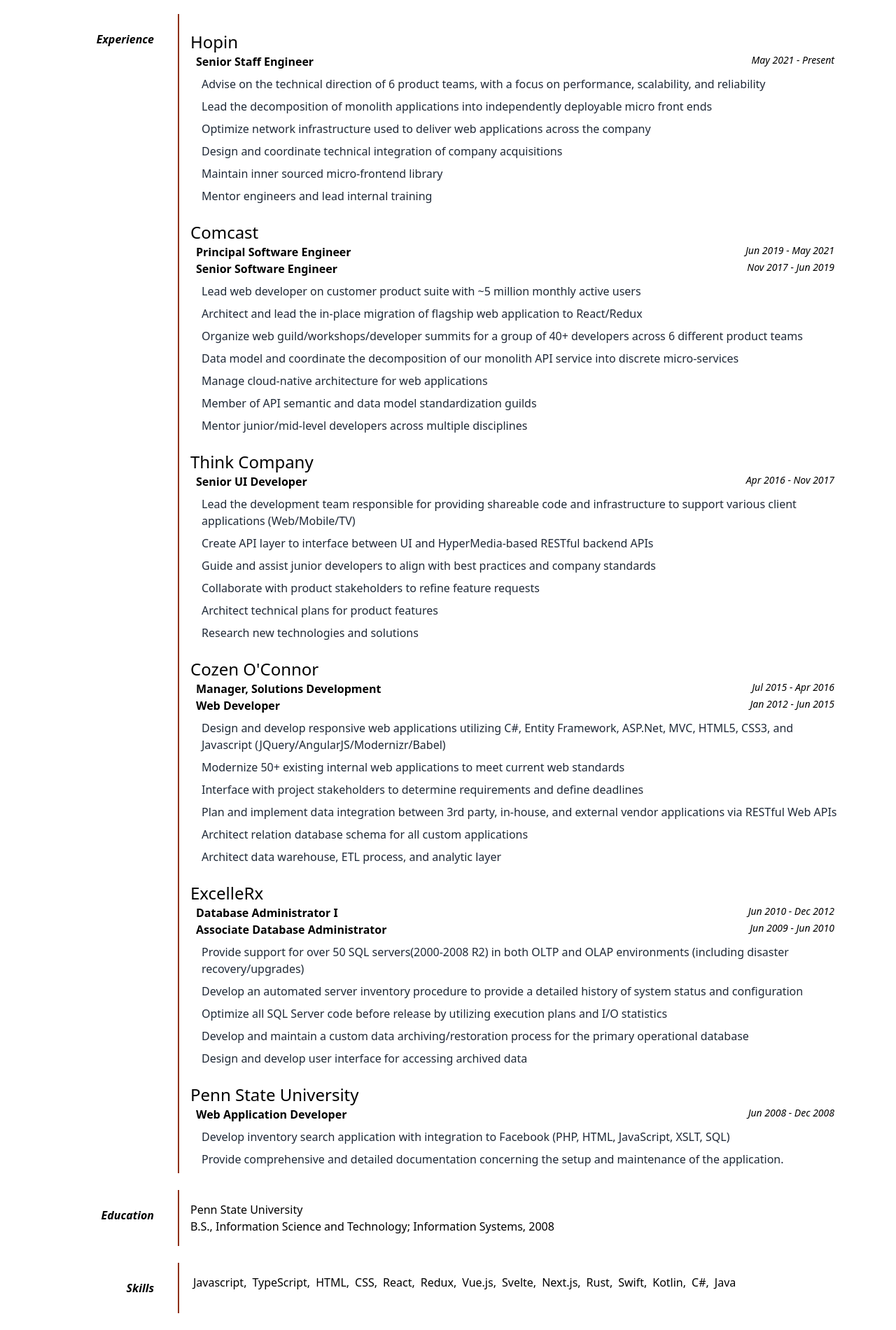
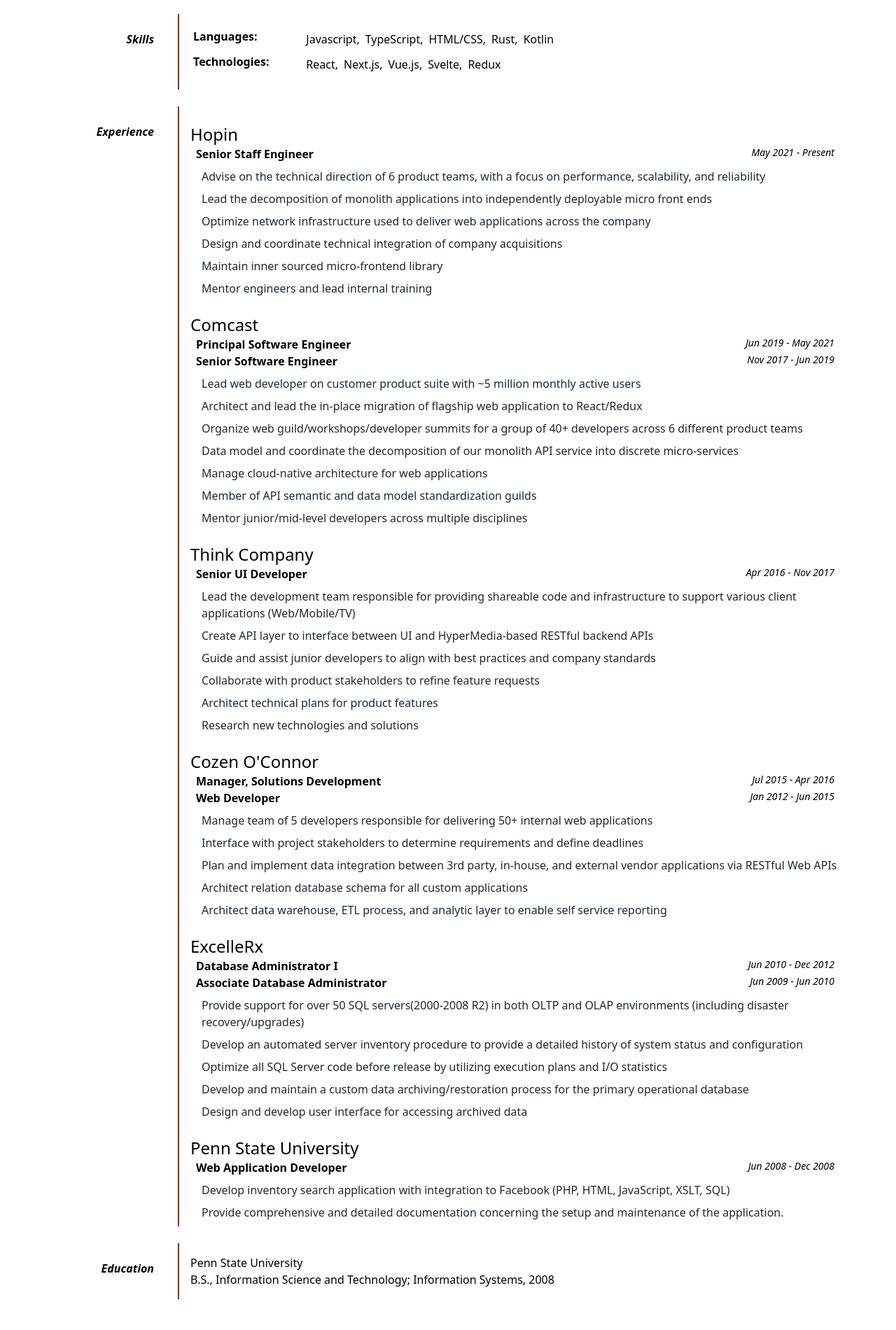
Before and after one commit to BrendanDavies/resume, an Eleventy site: page src/index.liquid in a window 1280 px wide. Shown: the part 186-2086 px from the top of the page at 70% size. Built offline with nearby package versions, Linux system fonts and the light colour scheme; Eleventy itself is replaced by a stand-in of ours; files that its build step writes are made by us from their sources.

Commit message:
Move skill to top of resume

```diff
--- a/src/_data/experience.json
+++ b/src/_data/experience.json
@@ -62,12 +62,11 @@
         }
       ],
       "details": [
-        "Design and develop responsive web applications utilizing C#, Entity Framework, ASP.Net, MVC, HTML5, CSS3, and Javascript (JQuery/AngularJS/Modernizr/Babel)",
-        "Modernize 50+ existing internal web applications to meet current web standards",
+        "Manage team of 5 developers responsible for delivering 50+ internal web applications",
         "Interface with project stakeholders to determine requirements and define deadlines",
         "Plan and implement data integration between 3rd party, in-house, and external vendor applications via RESTful Web APIs",
         "Architect relation database schema for all custom applications",
-        "Architect data warehouse, ETL process, and analytic layer"
+        "Architect data warehouse, ETL process, and analytic layer to enable self service reporting"
       ]
     },
     {
--- a/src/_data/skills.json
+++ b/src/_data/skills.json
@@ -1,18 +1,16 @@
 {
-    "items": [
-        { "name": "Javascript", "level": 5 },
-        { "name": "TypeScript", "level": 5 },
-        { "name": "HTML", "level": 5 },
-        { "name": "CSS", "level": 5 },
-        { "name": "React", "level": 5 },
-        { "name": "Redux", "level": 5 },
-        { "name": "Vue.js", "level": 4 },
-        { "name": "Svelte", "level": 4 },
-        { "name": "Next.js", "level": 4 },
-        { "name": "Rust", "level": 3 },
-        { "name": "Swift", "level": 3 },
-        { "name": "Kotlin", "level": 3 },
-        { "name": "C#", "level": 3 },
-        { "name": "Java", "level": 3 }
+    "languages": [
+        "Javascript",
+        "TypeScript",
+        "HTML/CSS",
+        "Rust",
+        "Kotlin"
+    ],
+    "frameworks": [
+        "React",
+        "Next.js",
+        "Vue.js",
+        "Svelte",
+        "Redux"
     ]
 }
--- a/src/index.liquid
+++ b/src/index.liquid
@@ -24,6 +24,34 @@
 
   <section class="m-4 text-center">
     <p>{{ summary }}</p>
+  </section>
+
+  <section class="block my-2 md:my-6 md:flex">
+    <header class="w-full p-2 border-solid md:border-r-2 border-primary md:p-6 md:w-1/6">
+      <h1 class="italic font-extrabold text-center strike md:block md:text-right">Skills</h1>
+    </header>
+    <ul class="w-full p-4 md:w-5/6">
+      <li class="flex flex-wrap m-1">
+        <span class="w-full font-bold md:w-1/6">Languages:</span>
+        <ul class="flex flex-wrap flex-1 p-1">
+          {% for item in skills.languages %}
+          <li class="px-1">
+            {{ item }}{% if forloop.last != true %},{% endif %}
+          </li>
+          {% endfor %}
+        </ul>
+      </li>
+      <li class="flex flex-wrap m-1">
+        <span class="w-full font-bold md:w-1/6">Technologies:</span>
+        <ul class="flex flex-wrap flex-1 p-1">
+          {% for item in skills.frameworks %}
+          <li class="px-1">
+            {{ item }}{% if forloop.last != true %},{% endif %}
+          </li>
+          {% endfor %}
+        </ul>
+      </li>
+    </ul>
   </section>
 
   <section class="block my-2 md:my-6 md:flex">
@@ -63,17 +91,4 @@
       {% endfor %}
     </dl>
   </section>
-
-  <section class="block my-2 md:my-6 md:flex">
-    <header class="w-full p-2 border-solid md:border-r-2 border-primary md:p-6 md:w-1/6">
-      <h1 class="italic font-extrabold text-center strike md:block md:text-right">Skills</h1>
-    </header>
-    <ul class="flex flex-wrap flex-1 p-4">
-      {% for item in skills.items %}
-      <li class="px-1">
-        {{ item.name }}{% if forloop.last != true %},{% endif %}
-      </li>
-      {% endfor %}
-    </ul>
-  </section>
 </main>
```
